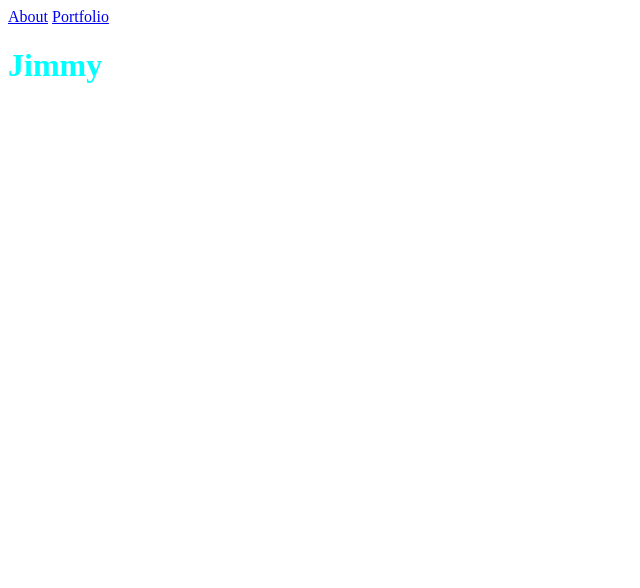
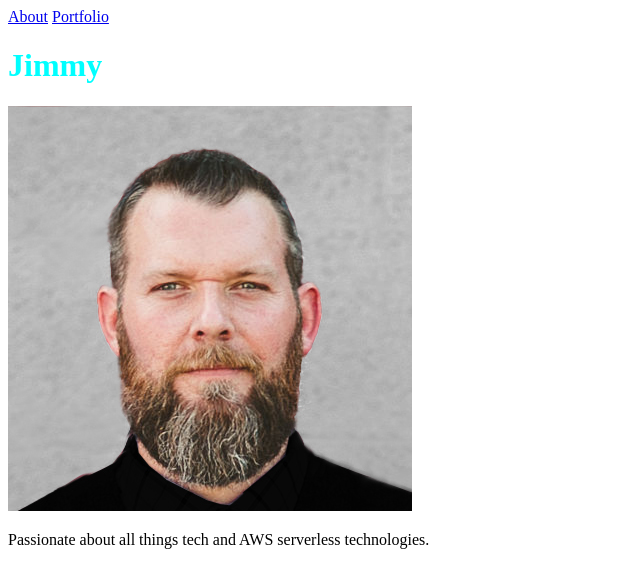
Before and after one commit to J-Sig-Dev/portfolio, a plain HTML site: page index.html in a window 1280 px wide. Shown: the whole page, without its empty margins (0-640 px from the left). Drawn offline with Linux system fonts and the light colour scheme.

Commit message:
Added message and photo to home page

```diff
--- a/index.html
+++ b/index.html
@@ -13,6 +13,8 @@
       <a href="./portfolio.html">Portfolio</a>
     </nav>
     <h1>Jimmy</h1>
+    <img src="./photos/ajandrea.jpg" alt="Picture of me" />
+    <p>Passionate about all things tech and AWS serverless technologies.</p>
     <script src="javascript.js"></script>
   </body>
 </html>
```
Also changed, not shown: photos/ajandrea.jpg (added).
